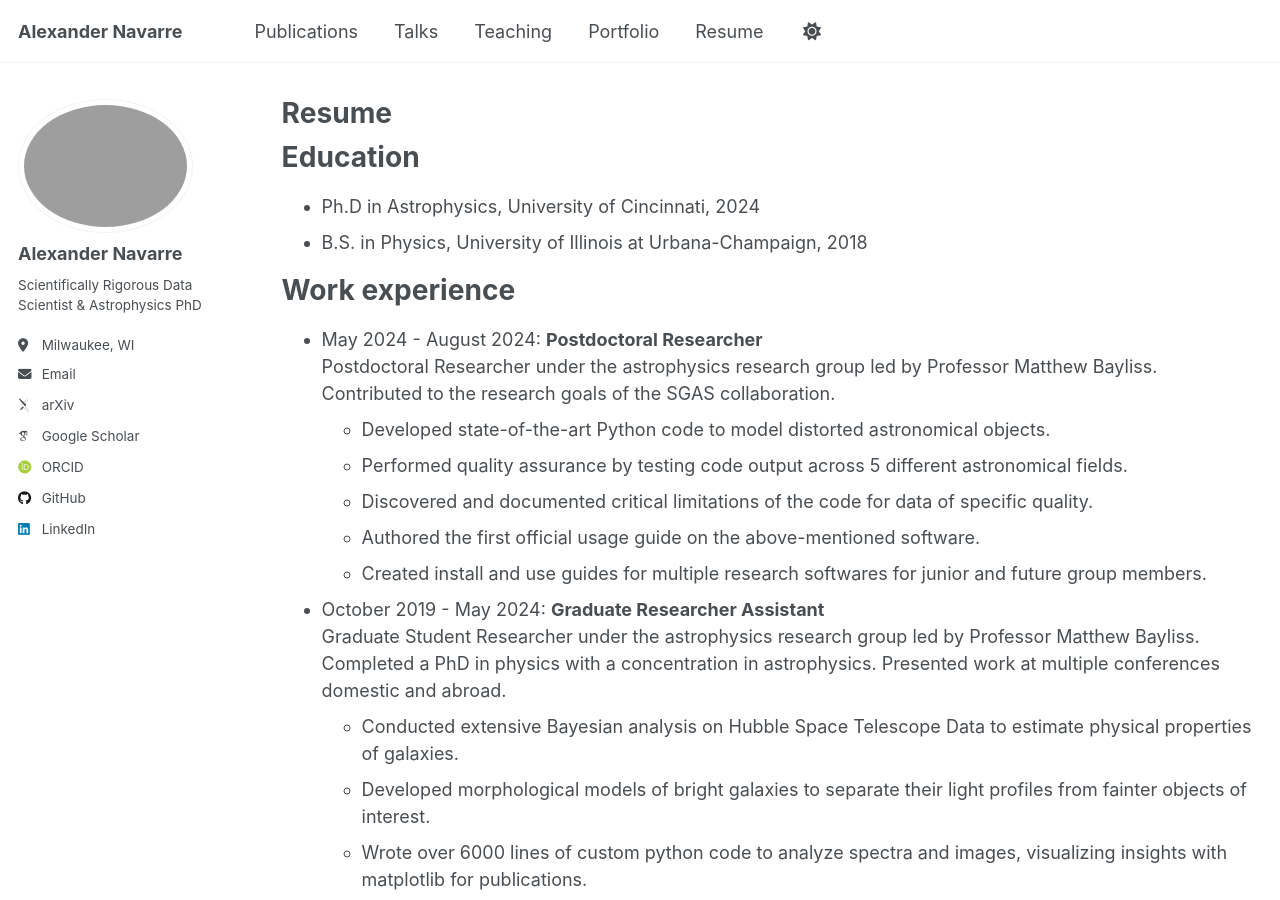
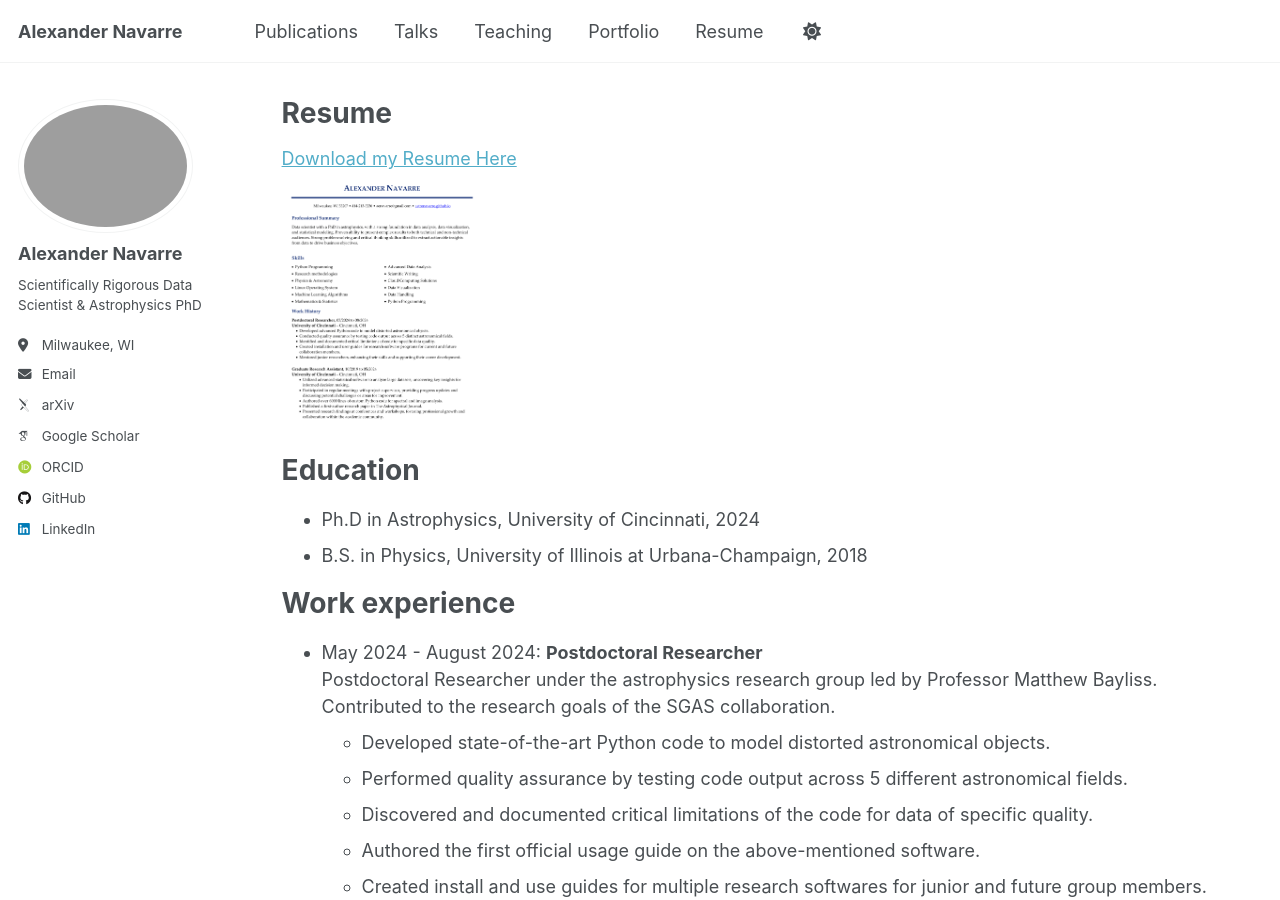
Before and after one commit to astronavarre/astronavarre.github.io, a Jekyll site: the page built from _pages/cv.md, in a window 1280 px wide and 900 px high. Built offline with Jekyll 4.4.1, drawn with Linux system fonts in a browser that asks for light colours; some web fonts are replaced.

Commit message:
Added Resume

```diff
--- a/_pages/cv.md
+++ b/_pages/cv.md
@@ -8,6 +8,9 @@ redirect_from:
 ---
 
 {% include base_path %}
+
+[Download my Resume Here](/files/Navarre_Resume.pdf) <br>
+<img src="/files/Navarre_Resume-1.png" alt="drawing" width="200"/>
 
 Education
 ======
```
Also changed, not shown: files/Navarre_Resume-1.png (added), 2 other files.
